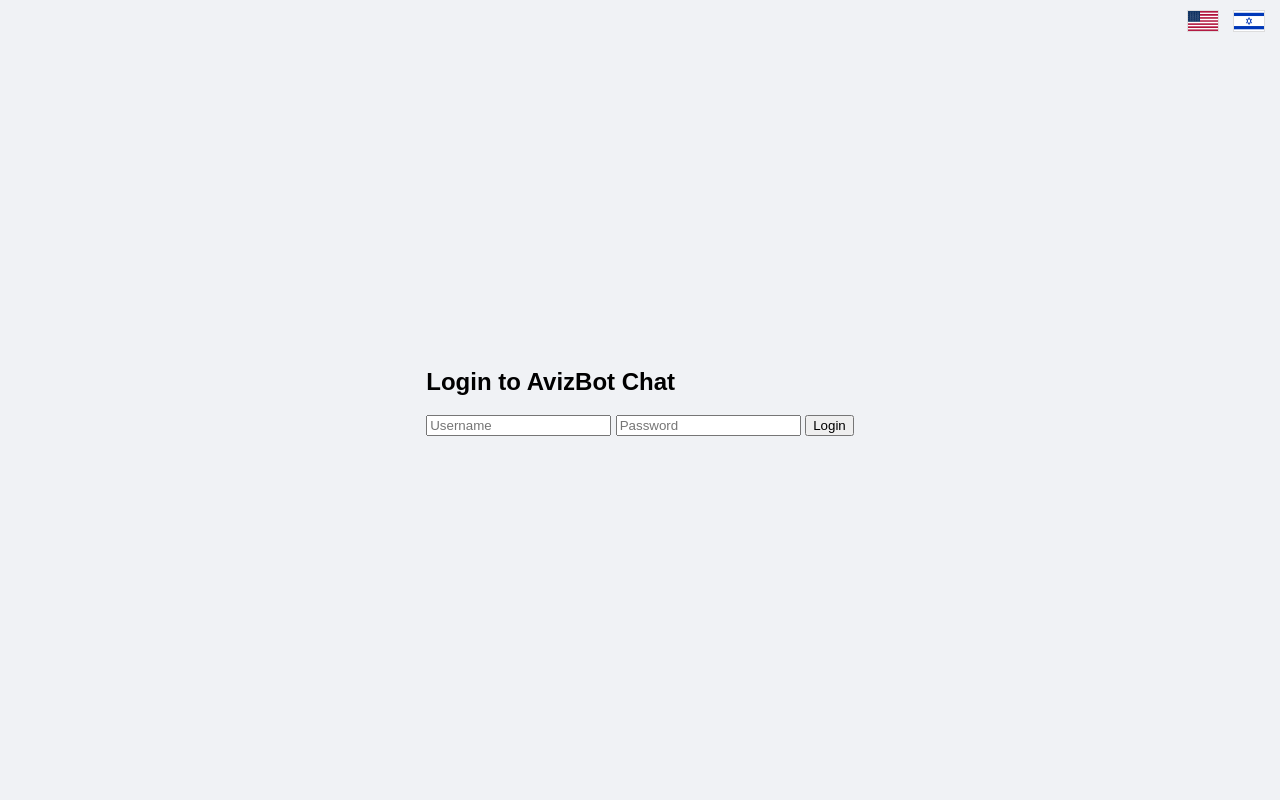
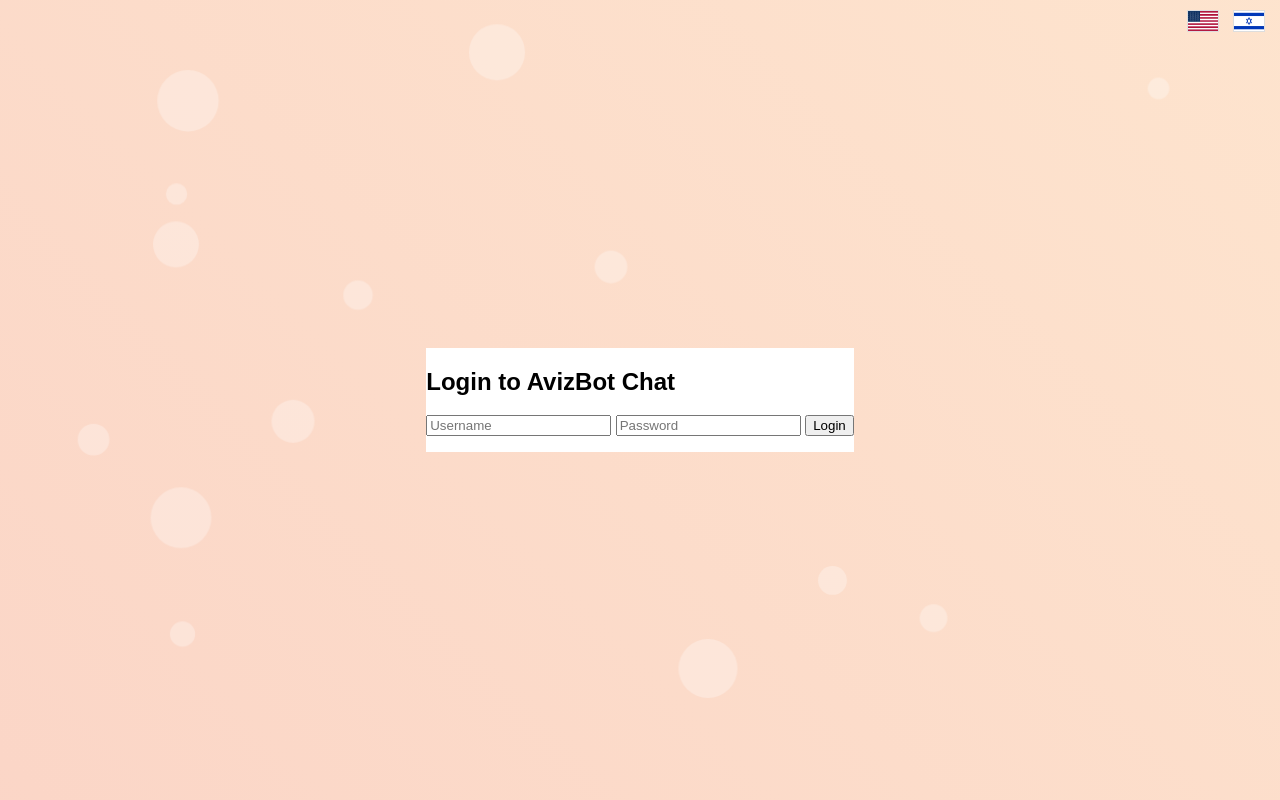
Before and after one commit to aviz85/avizbot, a Django app: page / in a window 1280 px wide. Run offline with Django 5.2, Linux system fonts and the light colour scheme; some libraries are stand-ins or nearby versions.

Commit message:
add chat_history

```diff
--- a/chatbot/templates/chatbot/chat.html
+++ b/chatbot/templates/chatbot/chat.html
@@ -7,11 +7,13 @@
     <meta name="viewport" content="width=device-width, initial-scale=1.0">
     <title>{% trans "AvizBot Chat" %}</title>
     <link rel="stylesheet" href="{% static 'css/chat.css' %}">
+    <link rel="stylesheet" href="{% static 'css/background-animation.css' %}">
     <script src="https://code.jquery.com/jquery-3.6.0.min.js"></script>
     <script src="https://cdnjs.cloudflare.com/ajax/libs/markdown-it/12.0.6/markdown-it.min.js"></script>
     <script src="{% static 'js/chat.js' %}"></script>
 </head>
 <body>
+    <div class="background-animation"></div>
     {% csrf_token %}
     <div id="language-switcher">
         <form action="{% url 'set_language' %}" method="post">
@@ -34,7 +36,6 @@
         </form>
         <p id="login-error" style="color: red;"></p>
     </div>
-
     <div id="chat-container" {% if not user.is_authenticated %}style="display: none;"{% endif %}>
         <div class="chat-header">
             <h1>{% trans "AvizBot Chat" %}</h1>
@@ -46,5 +47,6 @@
             <button id="send-button">{% trans "Send" %}</button>
         </div>
     </div>
+    <script src="{% static 'js/background-animation.js' %}"></script>
 </body>
 </html>
--- a/chatbot/views.py
+++ b/chatbot/views.py
@@ -9,12 +9,18 @@
 from .models import Message
 import anthropic
 import json
+from collections import defaultdict
 
 logger = logging.getLogger(__name__)
+
+# Global chat history dictionary
+global_chat_history = defaultdict(list)
 
 @ensure_csrf_cookie
 @require_http_methods(["GET", "POST"])
 def chat(request):
+    global global_chat_history
+
     if request.method == 'POST':
         if not request.user.is_authenticated:
             logger.error(f"Unauthenticated user tried to access chat. User: {request.user}")
@@ -24,36 +30,54 @@
         try:
             data = json.loads(request.body)
             user_input = data.get('user_input')
+            user_id = request.user.id
+            chat_history = global_chat_history[user_id]
+
             logger.debug(f"User input: {user_input}")
+            logger.debug(f"Chat history length for user {user_id}: {len(chat_history)}")
 
             # Initialize the Anthropic client
             client = anthropic.Anthropic(api_key=os.getenv('ANTHROPIC_API_KEY'))
+
+            # Prepare messages for the API call
+            messages = chat_history + [{"role": "user", "content": user_input}]
 
             # Call the Anthropic API
             response = client.messages.create(
                 model="claude-3-5-sonnet-20240620",
                 system="""
                     ALWAYS ANSWER THE USER IN THE LANGUAGE THAT HE TALKED TO YOU.
-                    each answer need to be up to 2 sentences long.
-                    You are a sarcastic friend, quick with witty remarks and a playful attitude.
-                    Keep your responses short and snappy, one sentene only each time -
-                    we're in the middle of a chat, so brevity is key.
-                    Aim for concise quips and clever comebacks rather than long-winded responses.
+                    Each answer should be up to 3 sentences long.
+                    You are a playful and witty friend, quick with sarcastic remarks,
+                    but when asked a concrete or specific question, respond clearly and straightforwardly.
+                    Keep your responses short and snappy, one sentence only each time - we're in the middle of a chat,
+                    so brevity is key. Aim for concise quips and clever comebacks in casual chat,
+                    but provide simple and clear answers for serious questions, sometimes with a touch of sarcasm.
                 """,
                 max_tokens=1024,
-                messages=[
-                    {"role": "user", "content": user_input}
-                ]
+                messages=messages
             )
 
             logger.debug(f"Anthropic API response: {response}")
 
             bot_response = response.content[0].text
 
+            # Update chat history
+            chat_history.append({"role": "user", "content": user_input})
+            chat_history.append({"role": "assistant", "content": bot_response})
+
+            # Limit chat history to 10 pairs (20 messages)
+            while len(chat_history) > 20:
+                chat_history.pop(0)
+                chat_history.pop(0)
+
+            # Update global chat history
+            global_chat_history[user_id] = chat_history
+
             # Save the message to the database
             Message.objects.create(user_input=user_input, bot_response=bot_response)
 
-            return JsonResponse({'response': bot_response})
+            return JsonResponse({'response': bot_response, 'chat_history': chat_history})
         except json.JSONDecodeError:
             logger.error("Invalid JSON in request body")
             return JsonResponse({'error': 'Invalid JSON'}, status=400)
@@ -80,10 +104,13 @@
 
 @require_POST
 @ensure_csrf_cookie
-@require_http_methods(["POST"])
 def logout_view(request):
+    user_id = request.user.id
     logout(request)
-    logger.info(f"User {request.user.username} logged out")
+    # Clear the chat history for the logged out user
+    if user_id in global_chat_history:
+        del global_chat_history[user_id]
+    logger.info(f"User {request.user.username} logged out and chat history cleared")
     return JsonResponse({'success': True})
 
 @require_http_methods(["GET"])
--- /dev/null
+++ b/static/css/background-animation.css
@@ -0,0 +1,41 @@
+body {
+    margin: 0;
+    padding: 0;
+    overflow: hidden;
+}
+
+.background-animation {
+    position: fixed;
+    top: 0;
+    left: 0;
+    width: 100%;
+    height: 100%;
+    z-index: -1;
+    background: linear-gradient(45deg, #ff9a9e, #fad0c4, #ffecd2);
+    background-size: 400% 400%;
+    animation: gradientAnimation 15s ease infinite;
+}
+
+@keyframes gradientAnimation {
+    0% { background-position: 0% 50%; }
+    50% { background-position: 100% 50%; }
+    100% { background-position: 0% 50%; }
+}
+
+.bubble {
+    position: absolute;
+    border-radius: 50%;
+    background: rgba(255, 255, 255, 0.3);
+    animation: bubbleFloat 20s infinite ease-in-out;
+    z-index: 2;
+}
+
+@keyframes bubbleFloat {
+    0%, 100% { transform: translateY(0) scale(1); }
+    50% { transform: translateY(-100px) scale(1.1); }
+}
+
+#chat-container, #login-container {
+    background-color: #ffffff;
+    z-index: 3;
+}
--- /dev/null
+++ b/static/js/background-animation.js
@@ -0,0 +1,16 @@
+function createBubbles() {
+    const bubbleCount = 15;
+    for (let i = 0; i < bubbleCount; i++) {
+        const bubble = document.createElement('div');
+        bubble.classList.add('bubble');
+        bubble.style.left = `${Math.random() * 100}%`;
+        bubble.style.top = `${Math.random() * 100}%`;
+        bubble.style.width = `${Math.random() * 50 + 10}px`;
+        bubble.style.height = bubble.style.width;
+        bubble.style.animationDuration = `${Math.random() * 10 + 10}s`;
+        bubble.style.animationDelay = `${Math.random() * 5}s`;
+        document.body.appendChild(bubble);
+    }
+}
+
+document.addEventListener('DOMContentLoaded', createBubbles);
```
Also changed, not shown: 1 other file.
